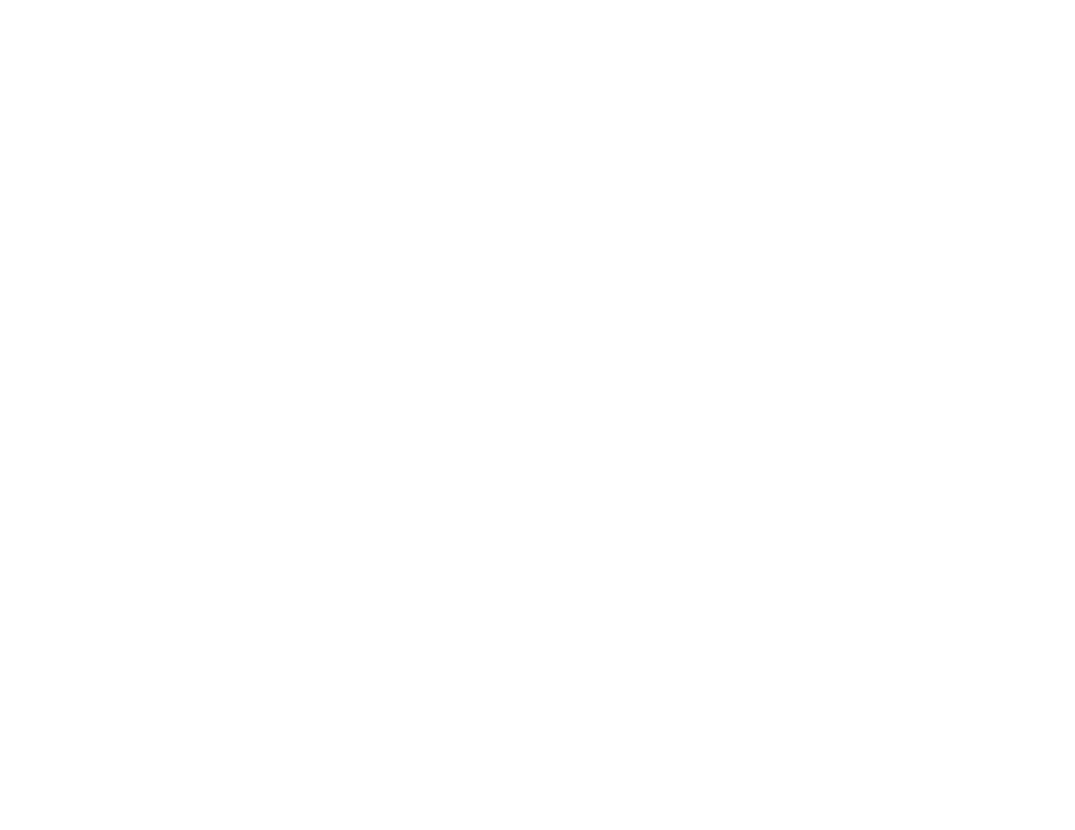
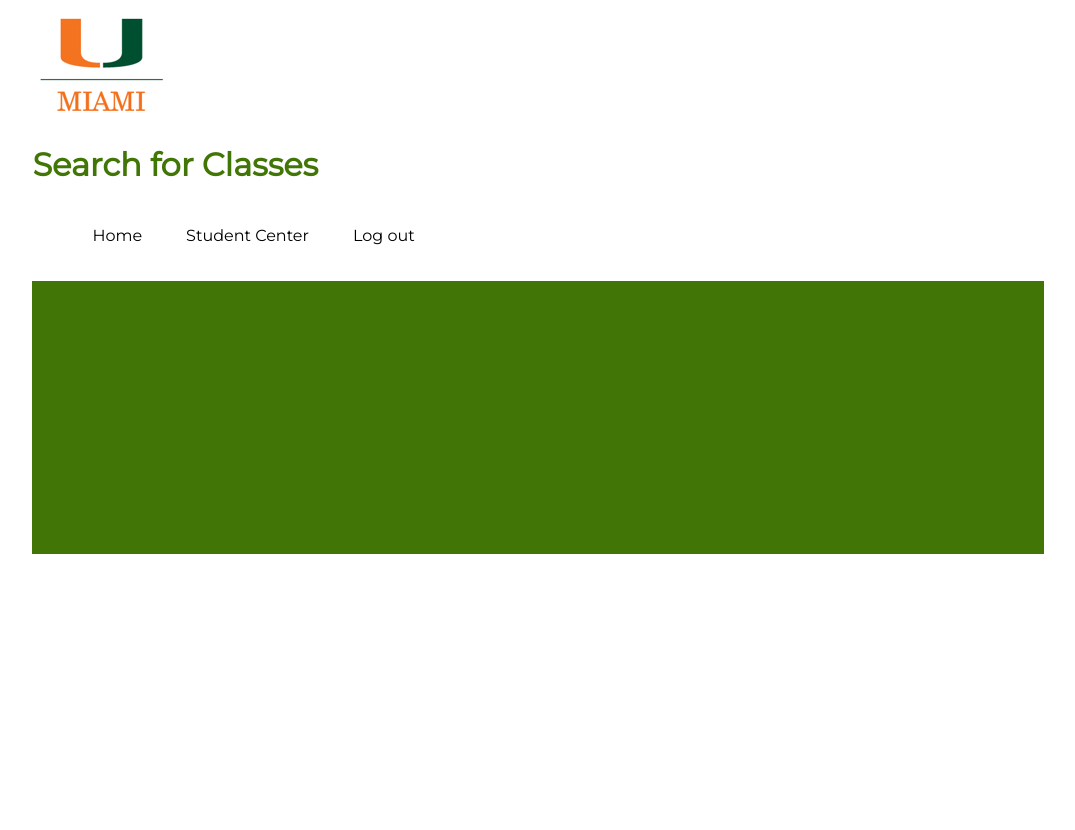
Before and after one commit to the-mikedavis/canelink-redesign, a website: page search.html in a window 1280 px wide. Shown: the whole page, without its empty margins (102-1177 px from the left). Before the commit the page ends 800 px from the top, so only its background shows below. Drawn offline with Linux system fonts and the light colour scheme.

Commit message:
Added some styling
It’s not done yet Mike

```diff
--- a/css/master.css
+++ b/css/master.css
@@ -0,0 +1,81 @@
+@import "style.css";
+
+h1{
+    font-family: 'Montserrat', sans-serif;
+}
+h2{
+    font-family: 'Montserrat', sans-serif;
+}
+h3{
+    font-family: 'Montserrat', sans-serif;
+}
+h4{
+    font-family: 'Montserrat', sans-serif;
+}
+h5{
+    font-family: 'Montserrat', sans-serif;
+}
+nav{
+    text-decoration: none;
+}
+
+ul li{
+  font-family: 'Montserrat', sans-serif;
+    list-style: none;
+    display: inline-block;
+    padding: 20px;
+    text-align: right;
+    color: black;
+}
+
+/*link styling*/
+a{
+    text-decoration: none;
+    list-style: none;
+    color: black;
+}
+
+/*link hover*/
+a:hover{
+    color:#417505;
+}
+
+li{
+    font-family: 'Montserrat', sans-serif;
+}
+
+#searchtitle {
+    color: #417505;
+}
+#classtitle {
+    color: black;
+}
+
+#resultstitle {
+    color: black;
+}
+
+.container {
+  width: 80%;
+  margin: 0 auto;
+  display: grid;
+  grid-template-areas:   "header"
+                          "main"
+                          "footer";
+  grid-template-rows:   1fr 1fr 1fr;
+  grid-template-columns:  100%;
+
+}
+
+
+main {
+  grid-area: main;
+  background-color: #417505;
+
+  display: grid;
+  grid-template-areas: "col1" "col2";
+  grid-template-rows: 1fr 1fr;
+  grid-template-columns: 1fr;
+  padding-bottom: 20px;
+
+}
--- a/search.html
+++ b/search.html
@@ -4,8 +4,34 @@
     <meta charset="UTF-8">
     <meta name="viewport" content="width=device-width, initial-scale=1" />
     <title>CaneLink Search</title>
+    <link rel="stylesheet" href="css/master.css">
+    <link href="https://fonts.googleapis.com/css?family=Montserrat" rel="stylesheet">
 </head>
 <body>
+  <div class="container">
+    <header>
+     <img src="design_assets/logo.png">
+      <h1 id="searchtitle">Search for Classes</h1>
+      <nav>
+          <ul>
 
+            <li><a href="">Home</a></li>
+            <li><a href="">Student Center</a></li>
+            <li><a href="">Log out</a></li>
+
+          </ul>
+
+      </nav>
+    </header>
+    <main>
+
+      <div id="col1"></div>
+      <div id="col2"></div>
+
+    </main>
+
+
+    <footer></footer>
+  </div>
 </body>
 </html>
```
Also changed, not shown: class.html (+25 -0 lines), result.html (+25 -0 lines), design_assets/logo.png (added), 1 other file.
